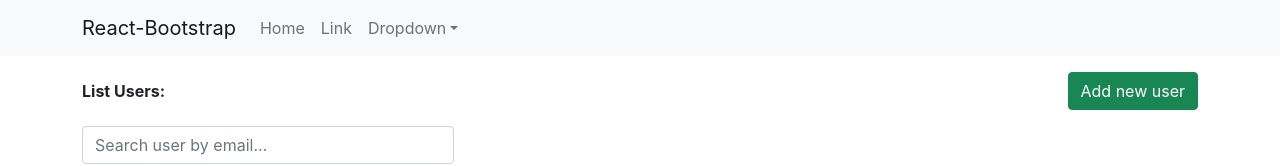
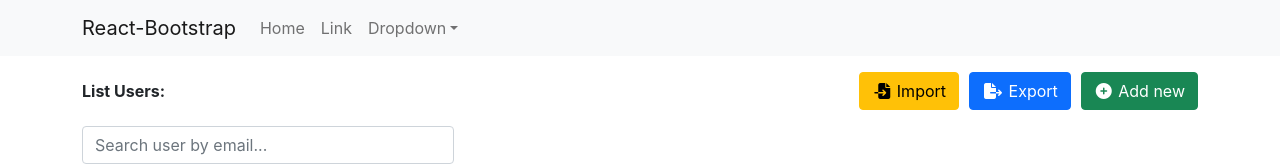
Before and after one commit to thanhpddev/cruduser, a React (Create React App) app: page / in a window 1280 px wide. Shown: the top 166 px of the page. Built offline with nearby package versions, Linux system fonts and the light colour scheme; no server answers; the HTML template or start-up script is replaced by a standard one.

Commit message:
#17 Design Export/Import Data

```diff
--- a/package.json
+++ b/package.json
@@ -10,8 +10,10 @@
     "axios": "0.26.1",
     "bootstrap": "5.1.3",
     "lodash": "4.17.21",
+    "papaparse": "5.3.2",
     "react": "^17.0.2",
     "react-bootstrap": "2.2.2",
+    "react-csv": "2.2.2",
     "react-dom": "^17.0.2",
     "react-paginate": "8.1.2",
     "react-scripts": "^5.0.1",
--- a/src/App.scss
+++ b/src/App.scss
@@ -11,11 +11,3 @@
   font-family: source-code-pro, Menlo, Monaco, Consolas, 'Courier New',
     monospace;
 }
-
-.app-container{
-  .add-new{
-    display: flex;
-    justify-content: space-between;
-    align-items: center;
-  }
-}
--- a/src/components/TableUsers.js
+++ b/src/components/TableUsers.js
@@ -2,11 +2,13 @@
 import Table from 'react-bootstrap/Table';
 import ReactPaginate from 'react-paginate';
 import _, { debounce } from 'lodash';
+import { CSVLink } from "react-csv";
 
 import { fetchAllUsers } from '../services/UserService';
 import ModalAddNew from './ModalAddNew';
 import ModalEditUser from './ModalEditUser';
 import ModalConfirm from './ModalConfirm';
+
 
 import './TableUsers.scss';
 
@@ -109,11 +111,26 @@
         }
     },1000)
 
+    const csvData = [
+        ["firstname", "lastname", "email"],
+        ["Ahmed", "Tomi", "ah@smthing.co.com"],
+        ["Raed", "Labes", "rl@smthing.co.com"],
+        ["Yezzi", "Min l3b", "ymin@cocococo.com"]
+    ];
+
     return (
     <>
         <div className="my-3 add-new">
             <span><b>List Users:</b></span>
-            <button className="btn btn-success" onClick={()=>setIsShowModalAddNew(true)}>Add new user</button>
+            <div className="group-btns">
+                <label htmlFor='test' className='btn btn-warning'><i className="fa-solid fa-file-import"></i> Import</label>
+                <input id="test" type="file" hidden />
+
+                <CSVLink data={csvData} filename={"users.csv"} className="btn btn-primary" ><i className="fa-solid fa-file-export"></i> Export</CSVLink>
+                <button className="btn btn-success" onClick={()=>setIsShowModalAddNew(true)}><i className="fa-solid fa-circle-plus"></i> Add new</button>
+            </div>
+
+
         </div>
         <div className='search col-4 my-3'>
             <input className='form-control' type="text" placeholder='Search user by email...' onChange={(event)=>handleSearch(event)} />
--- a/src/components/TableUsers.scss
+++ b/src/components/TableUsers.scss
@@ -10,3 +10,18 @@
         }
     }
 }
+
+.add-new{
+    display: flex;
+    justify-content: space-between;
+    align-items: center;
+
+    .group-btns{
+        display: flex;
+        gap: 10px;
+
+        i{
+            padding: 0 2px;
+        }
+    }
+}
```
Also changed, not shown: 1 other file (tests, documents, lock files or other folders).
